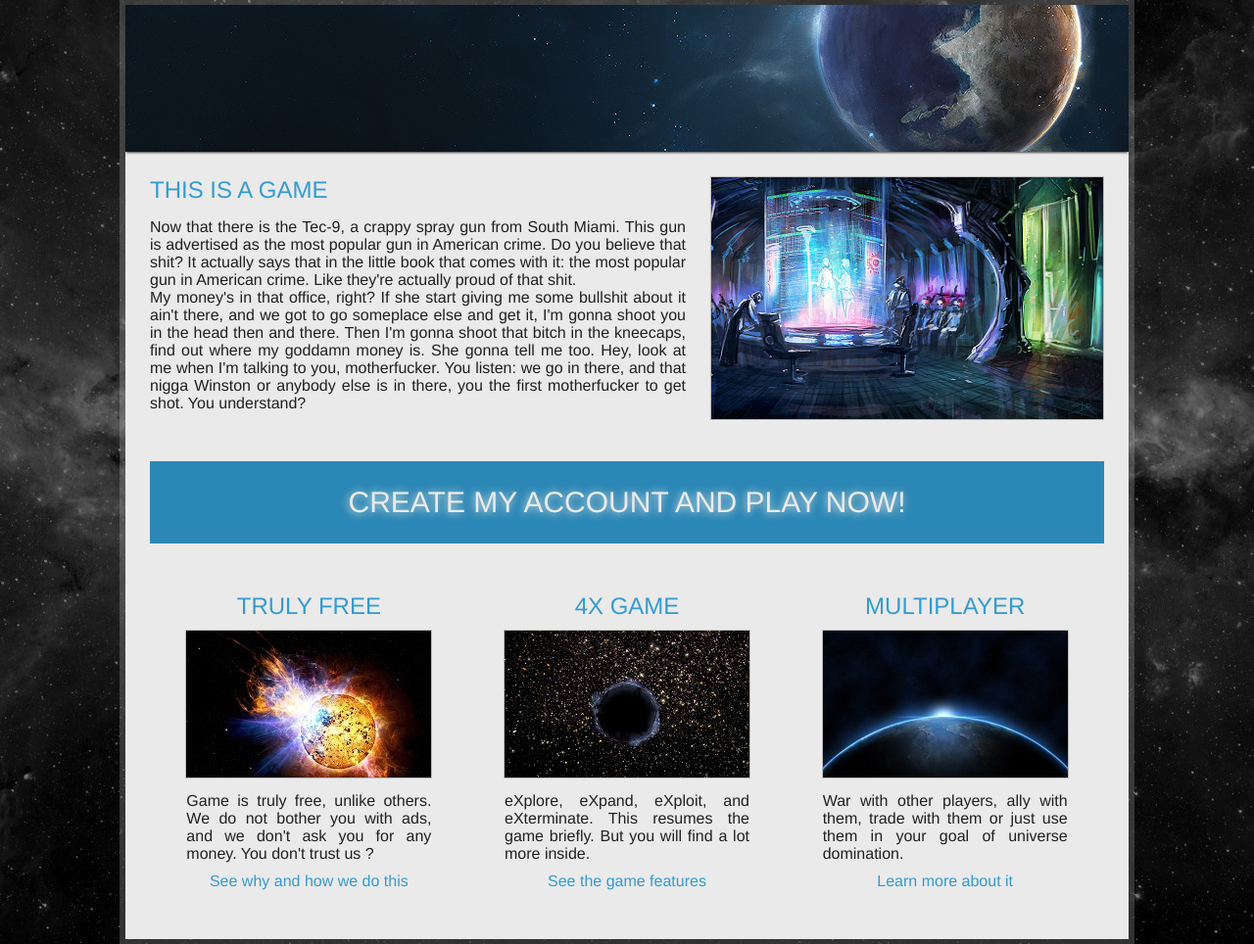
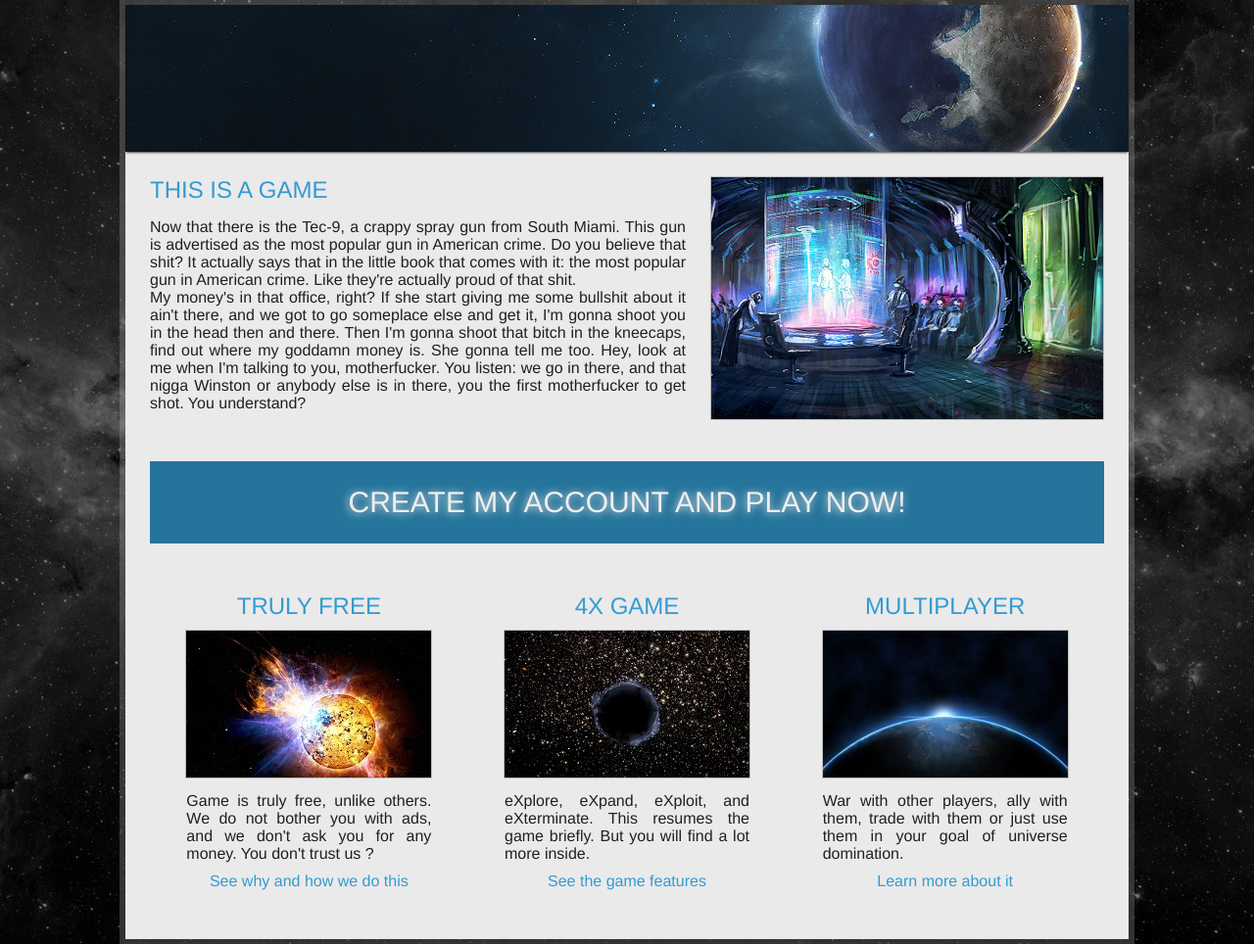
Before and after one commit to PuKoren/open-cluster, a CodeIgniter app: page / in a window 1280 px wide, with the pointer over the restyled element. Shown: the part 212-1176 px from the top of the page at 98% size. Run offline with CodeIgniter, Linux system fonts and the light colour scheme; some libraries are stand-ins or nearby versions.

Commit message:
Register button on home page have now a hover and active state

```diff
--- a/css/default.css
+++ b/css/default.css
@@ -187,6 +187,18 @@ a:hover{
 	padding: 25px;
 }
 
+
+.container .registerButton:hover {
+    background: #25749b;
+    cursor: pointer;
+    color:#eee;
+}
+
+.container .registerButton:active {
+    background: #206487;
+    box-shadow: inset 0 0 1px 1px #25749b;
+}
+
 .thumbContainer{
 	margin-top:50px;
 	display: table;
```
